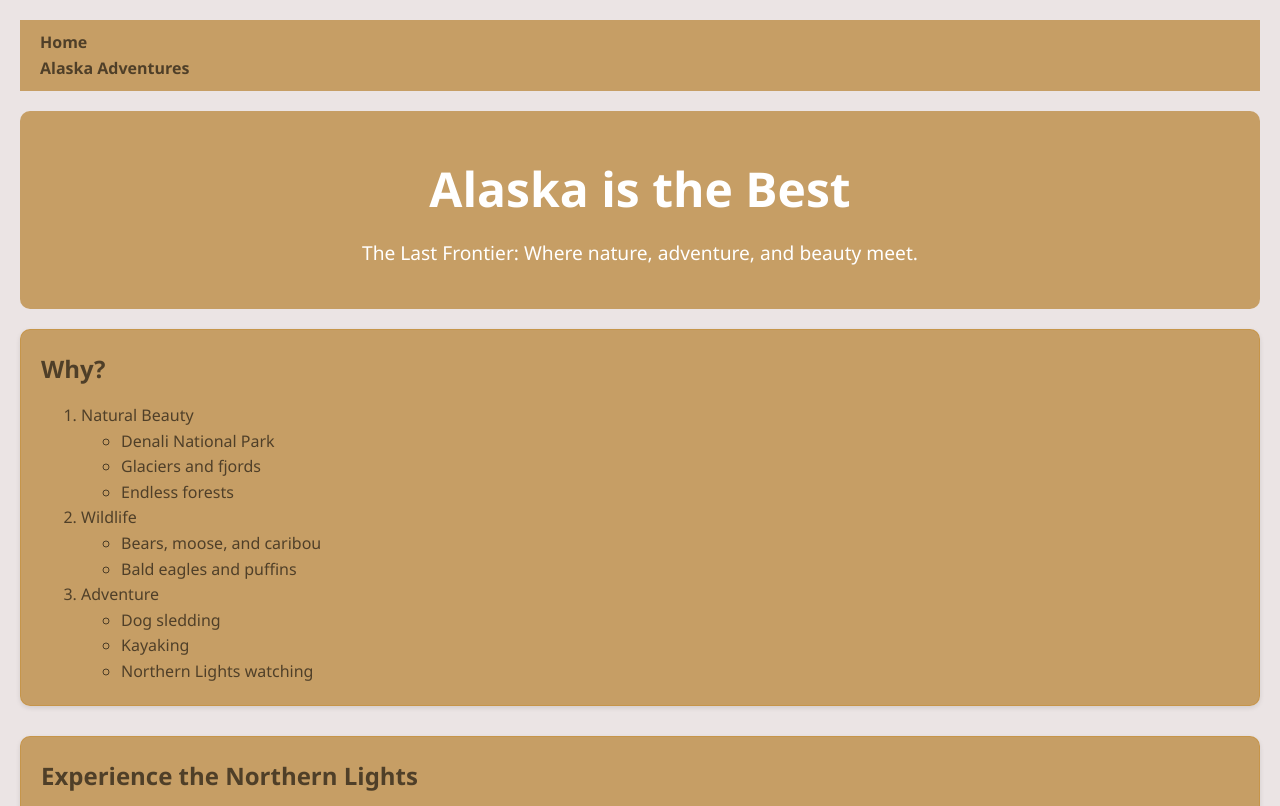
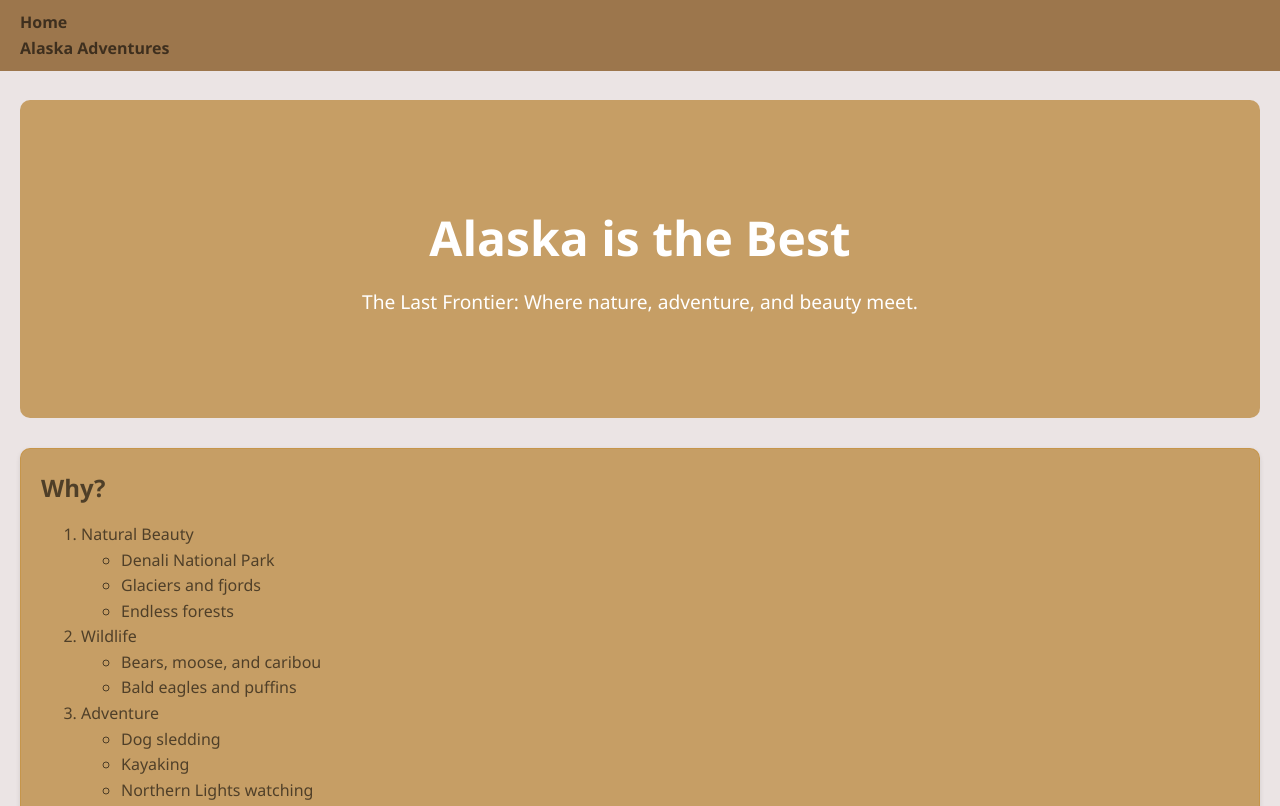
Before and after one commit to jsearsy26/IS201-Project, a plain HTML site: page Scratch.html in a window 1280 px wide. Shown: the top 806 px of the page. Drawn offline with Linux system fonts and the light colour scheme.

Commit message:
Add files via upload

```diff
--- a/css/Scratch.css
+++ b/css/Scratch.css
@@ -16,9 +16,14 @@
 
   /* Navigation Bar */
   nav {
-    background-color: #ae701299;
-    padding: 10px 20px;
-    text-align: left;
+  background-color: #9c764c;
+  padding: 10px 20px;
+  text-align: left;
+  width: 100%;
+  position: fixed;
+  top: 0;
+  left: 0;
+  z-index: 1000;
   }
 
   nav a {
@@ -35,9 +40,9 @@
     text-align: center;
     background-color: #ae701299;
     color: white;
-    padding: 40px 20px;
+    padding:100px 20px;
     border-radius: 10px;
-    margin: 20px 0;
+    margin: 80px 0 30px;
   }
   .header h1 {
     font-size: 3em;
@@ -98,7 +103,7 @@
     margin:20px 0;
   }
   .section1{
-    background-color: #ae701299;
+    background-color: #69420799;
     border: 1px solid #c78e3799;
     border-radius: 10px;
     padding: 20px;
```
